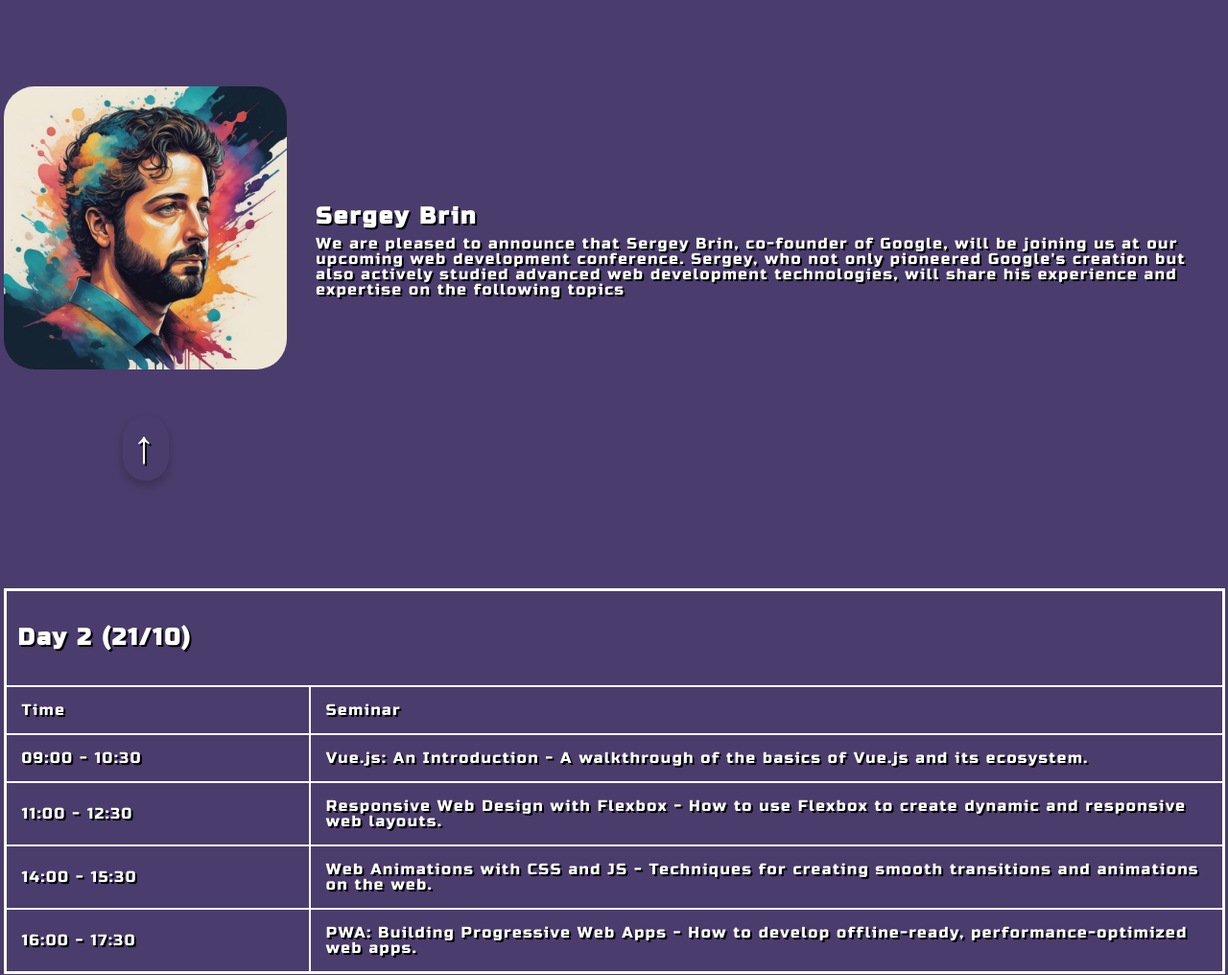
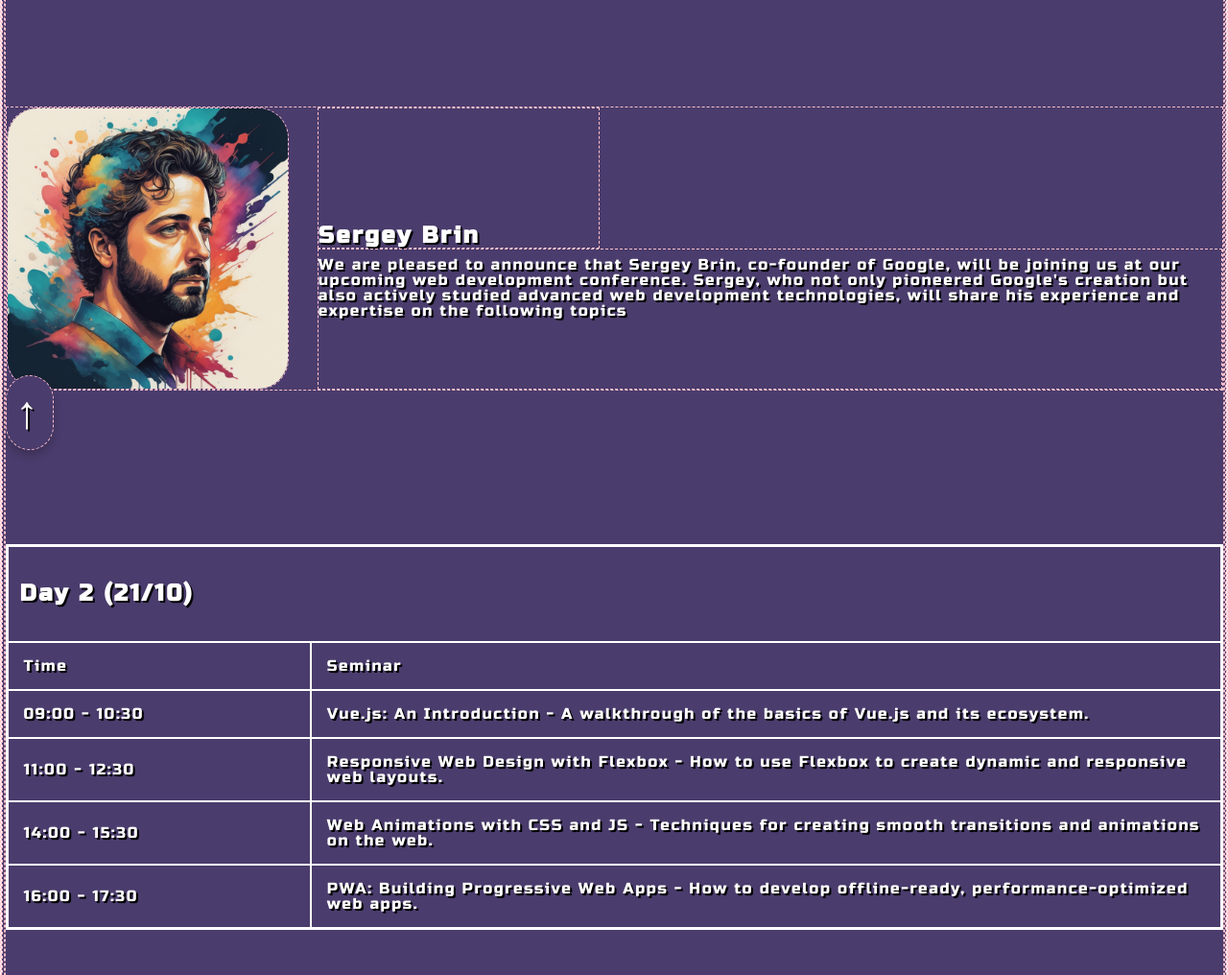
Before and after one commit to Feduk01/Inlamnigsuppgift-html-css, a plain HTML site: page schedule/schedule.html in a window 1280 px wide. Shown: the part 1399-2415 px from the top of the page at 96% size. Drawn offline with Linux system fonts and the light colour scheme.

Commit message:
switching to another branch

```diff
--- a/schedule/schedule.css
+++ b/schedule/schedule.css
@@ -7,7 +7,7 @@
     font-family: "Russo One", sans-serif;
     color: white;
     letter-spacing: 0.1em;
-    /* border: 1px dashed pink; */
+    border: 1px dashed pink;
 }
 
 :root {
@@ -279,8 +279,8 @@
     border-radius: 1em;
     transition: all 0.3s ease;
     box-shadow: 0 5px 10px rgba(0, 0, 0, 0.2);
-    display: inline-block;
-    margin: 1em 0 0 2.6em;
+    max-width: 100%;
+    /* margin: 1em 0 0 2.6em; */
     font-size: 3em; /* Размер символа */
     color: #ffffff; /* Цвет ссылки */
 }
--- a/schedule/schedule.html
+++ b/schedule/schedule.html
@@ -122,8 +122,10 @@
                                     <h2 class="spek-title">Mark Zuckerberg</h2>
                                     <p class="spek-info span">On the last day of our Web Development Conference, you'll be treated to an equally exciting keynote. Mark Zuckerberg, the visionary and soul of Facebook, will lead a number of sessions, including a deep dive into Svelte: A Fresh Approach to Frontend and current techniques in Web Security: Best Practices. The main focus of his presentation will be on the role of social media in today's web. With his deep understanding of social interaction and its impact on the online space, this promises to be an enlightening and enriching day.</p>
                                 </div>
+                                <div class="flex-container">
+                                    <a href="#top" class="arrow-up  ">↑</a>
+                                </div>
 
-                                <a href="#top" class="arrow-up  ">↑</a>
 
                 </section>
                 </div>
```
